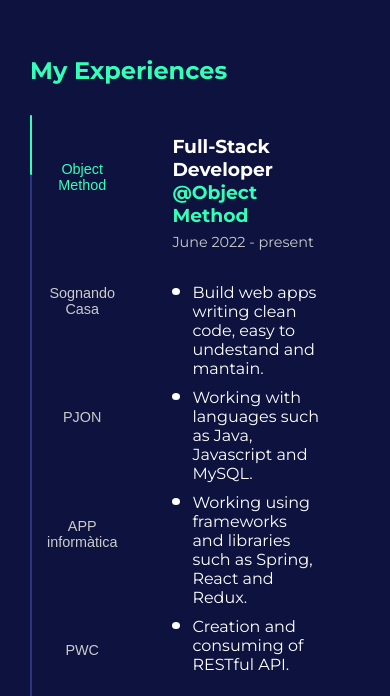
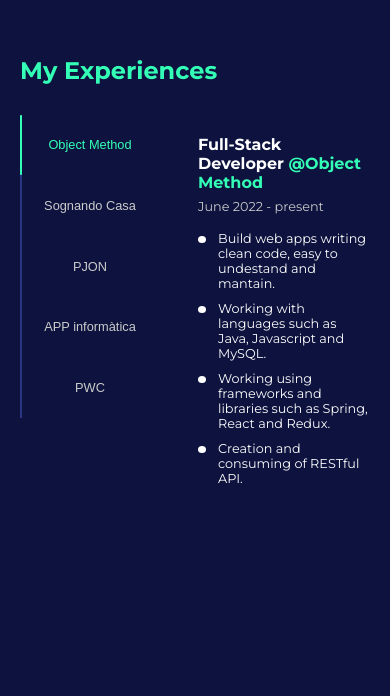
Before and after one commit to YOUBCH/MyPortfolio, a React (Create React App) app: page / in a window 390 px wide. Shown: the part 1428-2124 px from the top of the page. Built offline with nearby package versions, Linux system fonts and the light colour scheme.

Commit message:
experiences section style completed

```diff
--- a/src/components/experience/Experience.css
+++ b/src/components/experience/Experience.css
@@ -9,11 +9,12 @@
     transition: .3s ease-in-out;
 }
 
-.experience-table{
+.experience-table {
     display: flex;
 }
 
 .companies {
+    height: 303px;
     width: 190px;
     position: relative;
     list-style: none;
@@ -36,24 +37,30 @@
     color: var(--green);
 }
 
-.active{
+.active {
     color: var(--green);
 }
 
-.experience-description-container{
+.experience-description-container {
+    position: relative;
+    width: 75%;
     padding: 20px 40px;
 }
 
-.experience-description{
+.experience-description {
     display: grid;
     gap: 5px;
+    position: absolute;
+    opacity: 0;
+    transition: all .2s ease-in-out;
 }
 
 .duration {
     color: var(--text-color);
 }
 
-.company-link, .company-link a{
+.company-link,
+.company-link a {
     color: var(--green);
 }
 
@@ -61,12 +68,12 @@
     text-decoration: underline;
 }
 
-.tasks-list{
+.tasks-list {
     list-style: none;
     position: relative;
 }
 
-.task{
+.task {
     padding-left: 20px;
     position: relative;
     margin: 10px 0;
@@ -83,3 +90,34 @@
     left: 0;
     top: 5px;
 }
+
+.visible {
+    opacity: 1;
+    transition-delay: 150ms;
+}
+
+
+@media (max-width: 768px) {
+    #experience {
+        padding: 50px 20px;
+    }
+
+    .company-btn {
+        font-size: 0.8rem;
+        height: 60.66px;
+        padding: 0px;
+    }
+
+    h3 {
+        font-size: 1rem;
+    }
+
+    .tasks-list {
+        font-size: 0.8rem;
+    }
+
+    .duration {
+        font-size: 0.8rem;
+        margin-bottom: 0px;
+    }
+}
--- a/src/components/experience/Experience.js
+++ b/src/components/experience/Experience.js
@@ -3,16 +3,20 @@
 
 function Experience() {
 
-    const companies = ['Object Method', 'Sognando Casa', 'PJON', 'APP informàtica', 'PWC'];
+    const companies = ['object-method', 'sognando-casa', 'pjon', 'app-informatica', 'pwc'];
 
     const selectCompany = (e) => {
         const btn = e.target;
-        const company = e.target.textContent;
+        const company = e.target.name;
 
         document.querySelector('.active').classList.remove('active');
         btn.classList.add('active');
-        document.querySelector('.tab').style.top = `calc(${companies.indexOf(company)} * 60.66px)`;
+        document.querySelector('.tab').style.top = `calc(${companies.indexOf(company)} * 60.70px)`;
         companies.indexOf(company)
+
+        const expDescription = document.querySelector(`.experience-description.${company}`);
+        document.querySelector('.visible').classList.remove('visible');
+        expDescription.classList.add('visible')
     }
 
     return (
@@ -22,15 +26,55 @@
                 <div className="companies">
                     <div className="tab">
                     </div>
-                    <button className="company-btn active" onClick={(e) => selectCompany(e)}>Object Method</button>
-                    <button className="company-btn" onClick={(e) => selectCompany(e)}>Sognando Casa</button>
-                    <button className="company-btn" onClick={(e) => selectCompany(e)}>PJON</button>
-                    <button className="company-btn" onClick={(e) => selectCompany(e)}>APP informàtica</button>
-                    <button className="company-btn" onClick={(e) => selectCompany(e)}>PWC</button>
+                    <button className="company-btn active" name="object-method" onClick={(e) => selectCompany(e)}>Object Method</button>
+                    <button className="company-btn" name="sognando-casa" onClick={(e) => selectCompany(e)}>Sognando Casa</button>
+                    <button className="company-btn" name="pjon" onClick={(e) => selectCompany(e)}>PJON</button>
+                    <button className="company-btn" name="app-informatica" onClick={(e) => selectCompany(e)}>APP informàtica</button>
+                    <button className="company-btn" name="pwc" onClick={(e) => selectCompany(e)}>PWC</button>
                 </div>
                 <div className="experience-description-container">
-                    <div className="experience-description object-method">
+                    <div className="experience-description object-method visible">
                         <h3><span>Full-Stack Developer</span><span className="company-link"> @<a href='http://www.objectmethod.it/' target="_blank">Object Method</a></span></h3>
+                        <p className="duration">June 2022 - present</p>
+                        <ul className="tasks-list">
+                            <li className="task">Build web apps writing clean code, easy to undestand and mantain.</li>
+                            <li className="task">Working with languages such as Java, Javascript and MySQL.</li>
+                            <li className="task">Working using frameworks and libraries such as Spring, React and Redux.</li>
+                            <li className="task">Creation and consuming of RESTful API.</li>
+                        </ul>
+                    </div>
+                    <div className="experience-description sognando-casa">
+                        <h3><span>Front-End Developer</span><span className="company-link"> @<a href='https://sognandocasashop.it/' target="_blank">Sognando Casa</a></span></h3>
+                        <p className="duration">May 2021 - October 2021</p>
+                        <ul className="tasks-list">
+                            <li className="task">Build web apps writing clean code, easy to undestand and mantain.</li>
+                            <li className="task">Working with languages such as Java, Javascript and MySQL.</li>
+                            <li className="task">Working using frameworks and libraries such as Spring, React and Redux.</li>
+                            <li className="task">Creation and consuming of RESTful API.</li>
+                        </ul>
+                    </div>
+                    <div className="experience-description pjon">
+                        <h3><span>High School Internship - Full-Stack Developer</span><span className="company-link"> @<a href='https://www.pjon.org/' target="_blank">PJON</a></span></h3>
+                        <p className="duration">June 2022 - present</p>
+                        <ul className="tasks-list">
+                            <li className="task">Build web apps writing clean code, easy to undestand and mantain.</li>
+                            <li className="task">Working with languages such as Java, Javascript and MySQL.</li>
+                            <li className="task">Working using frameworks and libraries such as Spring, React and Redux.</li>
+                            <li className="task">Creation and consuming of RESTful API.</li>
+                        </ul>
+                    </div>
+                    <div className="experience-description app-informatica">
+                        <h3><span>High School Internship - Full-Stack Developer</span><span className="company-link"> @<a href='https://www.pjon.org/' target="_blank">PJON</a></span></h3>
+                        <p className="duration">June 2022 - present</p>
+                        <ul className="tasks-list">
+                            <li className="task">Build web apps writing clean code, easy to undestand and mantain.</li>
+                            <li className="task">Working with languages such as Java, Javascript and MySQL.</li>
+                            <li className="task">Working using frameworks and libraries such as Spring, React and Redux.</li>
+                            <li className="task">Creation and consuming of RESTful API.</li>
+                        </ul>
+                    </div>
+                    <div className="experience-description pwc">
+                        <h3><span>High School Internship - Full-Stack Developer</span><span className="company-link"> @<a href='https://www.pjon.org/' target="_blank">PJON</a></span></h3>
                         <p className="duration">June 2022 - present</p>
                         <ul className="tasks-list">
                             <li className="task">Build web apps writing clean code, easy to undestand and mantain.</li>
```
